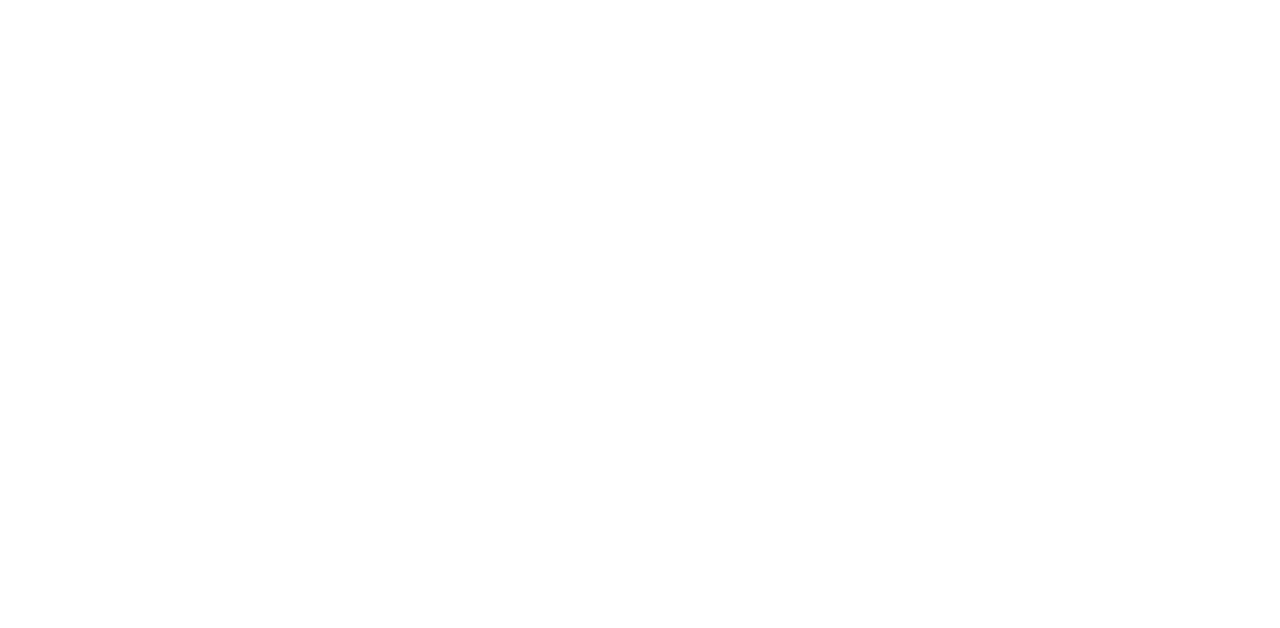
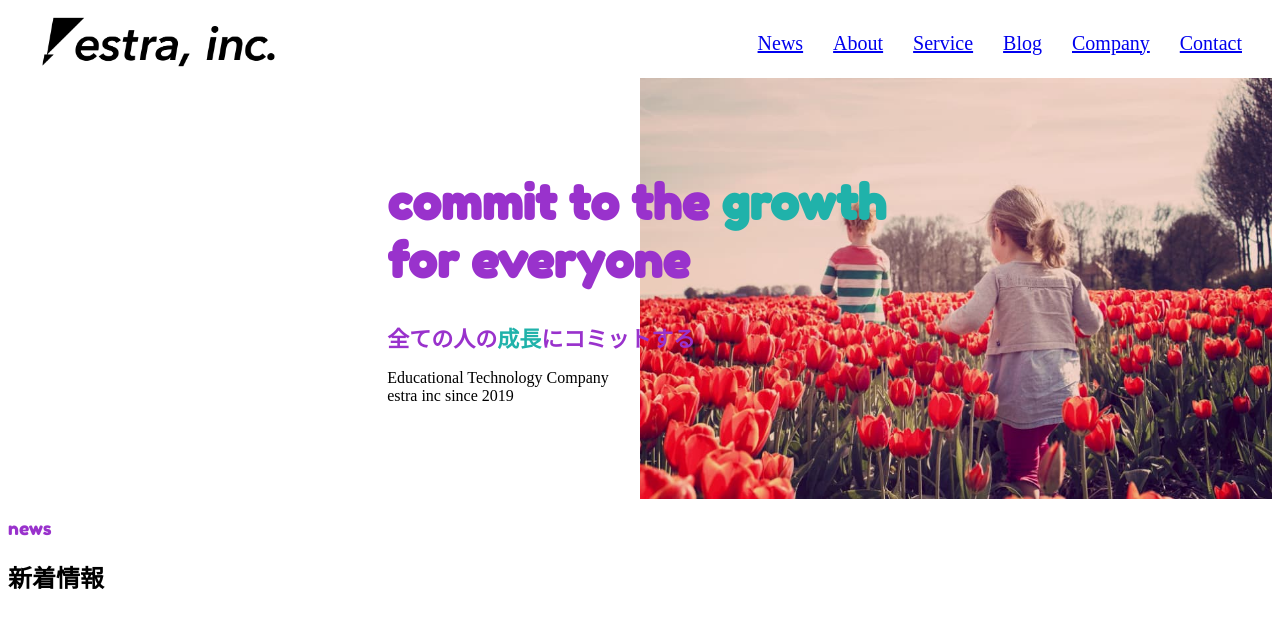
Before and after one commit to takuma1156/LP_kadai, a plain HTML site: page 20221024ujiie/index.html in a window 1280 px wide. Drawn offline with Linux system fonts and the light colour scheme.

Commit message:
firstviewまで

```diff
--- a/20221024ujiie/css/style.css
+++ b/20221024ujiie/css/style.css
@@ -1 +1,68 @@
 /* 以下を入力する */
+
+.inner{
+  display: flex;
+  justify-content: space-between;
+  align-items: center;
+  height: 70px;
+  padding: 0 30px;
+}
+.header_left{
+  align-items: center;
+  width: 20%;
+  height: 80%;
+}
+.img_header{
+  max-width: 100%;
+  max-height: 100%;
+}
+.items{
+  display: flex;
+  list-style: none;
+  color: grey;
+  font-size: 20px;
+}
+.header_item:not(:last-child){
+  margin-right: 30px;
+}
+.firstview{
+  position: relative;
+}
+.img_relative{
+  margin: 0 0 0 auto;
+  display: block;
+  width: 50%;
+}
+.firstview_title{
+  position: absolute;
+  top: 15%;
+  left: 30%;
+}
+.firstview_top{
+  font-size: 48px;
+  font-family: 'Fredoka One', cursive;
+  color: darkorchid;
+}
+.title{
+  color:lightseagreen;
+}
+.firstview_middle{
+  font-size: 22px;
+  font-weight: bold;
+  color: darkorchid;
+  margin: 0px 0 0 0;
+}
+.middle{
+  color: lightseagreen;
+}
+.new_info{
+  width: auto;
+}
+.news_ttl{
+  left: 30%;
+}
+.news{
+    font-family: 'Fredoka One', cursive;
+    color: darkorchid;
+      font-size: 18px;
+}
--- a/20221024ujiie/index.html
+++ b/20221024ujiie/index.html
@@ -5,12 +5,49 @@
     <meta charaset="UTF-8" />
     <meta name="viewport" cpmtemt="width=device-width, initial-scale=1.0" />
     <title>COCHTECH</title>
+    <link rel="preconnect" href="https://fonts.googleapis.com">
+    <link rel="preconnect" href="https://fonts.gstatic.com" crossorigin>
+    <link href="https://fonts.googleapis.com/css2?family=Fredoka+One&display=swap" rel="stylesheet">
     <!-- 下記はcssのリンク -->
     <link rel="stylesheet" href="css/style.css" />
     <link rel="resetsheet" href="css/reset.css" />
   </head>
   <body>
   <!-- 以下の内容を追加します -->
+    <header>
+      <div class="inner">
+        <div class="header_left">
+          <img class="img_header" src="img/estra_logo.png">
+        </div>
+        <nav class="header_right">
+          <ul class="items">
+            <li class="header_item"><a href="###">News</a></li>
+            <li class="header_item"><a href="###">About</a></li>
+            <li class="header_item"><a href="###">Service</a></li>
+            <li class="header_item"><a href="###">Blog</a></li>
+            <li class="header_item"><a href="###">Company</a></li>
+            <li class="header_item"><a href="###">Contact</a></li>
+          </ul>
+        </nav>
+      </div>
+    </header>
+    <main>
+      <div class="firstview">
+        <img class="img_relative" src="img/firstview.jpg" alt="img">
+        <div class="firstview_title">
+          <h1 class="firstview_top">commit to the <span class="title">growth</span><br> for everyone</h1>
+          <p class="firstview_middle">全ての人の<span class="middle">成長</span>にコミットする</p>
+          <p>Educational Technology Company <br>estra inc since 2019</p>
+        </div>
+      </div>
+      <div class="new_info">
+        <div class="news_ttl">
+          <p class="news">news</p>
+          <h2 class="new_info">新着情報</h2>
+        </div>
+      </div>
+
+    </main>
 
   </body>
 </html>
```
